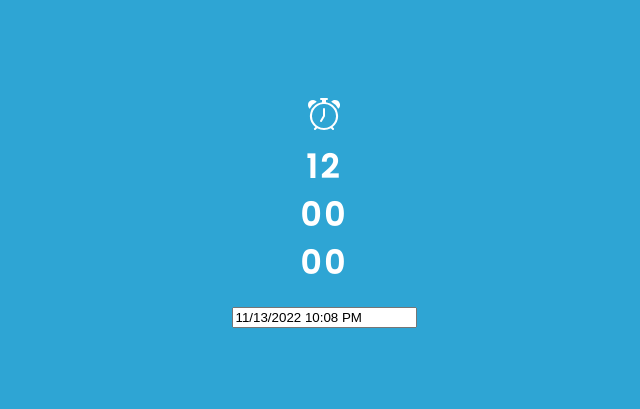
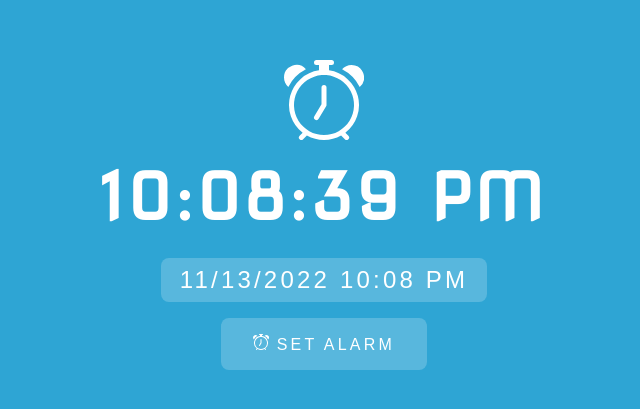
Before and after one commit to Ashik-Mahmud/alarm-app-v1, a React (Create React App) app: page / in a window 1280 px wide. Shown: the part 185-594 px from the top of the page, without its empty margins (316-956 px from the left). Built offline with nearby package versions, Linux system fonts and the light colour scheme.

Commit message:
done created Alarm Clock

```diff
--- a/package.json
+++ b/package.json
@@ -16,6 +16,7 @@
     "react-icons": "^4.6.0",
     "react-scripts": "5.0.1",
     "sass": "^1.56.1",
+    "sweetalert": "^2.1.2",
     "typescript": "^4.4.2",
     "web-vitals": "^2.1.0"
   },
--- /dev/null
+++ b/src/components/ModalOption.tsx
@@ -0,0 +1,65 @@
+import { useEffect, useState } from "react";
+import { BsAlarm } from "react-icons/bs";
+import swal from "sweetalert";
+type Props = {
+  time: string;
+  setIsAlarmStart: (value: boolean) => void;
+  setAlarmTime: (value: string) => void;
+  audioRef: any;
+};
+
+const ModalOption = ({
+  time,
+  setAlarmTime,
+  audioRef,
+  setIsAlarmStart,
+}: Props) => {
+  const [snoozeCount, setSnoozeCount] = useState(0);
+  /* handle off alarm */
+  const handleAlarmOff = () => {
+    (audioRef as any).current.pause();
+    setIsAlarmStart(false);
+    localStorage.removeItem("alarmTime");
+    localStorage.removeItem("snoozeCount");
+  };
+
+  /* handle snooze for 5 mins */
+  const handleSnoozeFor5Mins = () => {
+    const snoozeCount = JSON.parse(localStorage.getItem("snoozeCount") || "0");
+    const snoozeTime = new Date().getTime() + 30000;
+    localStorage.setItem("alarmTime", JSON.stringify(snoozeTime));
+    localStorage.setItem("snoozeCount", JSON.stringify(snoozeCount + 1));
+    setSnoozeCount(snoozeCount + 1);
+    setAlarmTime(new Date(snoozeTime).toLocaleTimeString());
+    (audioRef as any).current.pause();
+    setIsAlarmStart(false);
+    const snooze = JSON.parse(localStorage.getItem("snoozeCount") || "0");
+    if (snooze >= 5) {
+      swal("Snooze limit reached!", "please turn off alarm ", "error");
+      localStorage.removeItem("alarmTime");
+      localStorage.removeItem("snoozeCount");
+      setSnoozeCount(0);
+    }
+  };
+
+  useEffect(() => {}, []);
+
+  return (
+    <div className="modal-wrapper">
+      <div className="modal-content">
+        <div className="modal-body">
+          <div className="modal-icon">
+            <BsAlarm />
+          </div>
+          <div className="alarm-time">{time || "00:00:00"}</div>
+          <div className="btn-groups">
+            <button onClick={handleSnoozeFor5Mins}>Snooze</button>
+            <button onClick={handleAlarmOff}>Off</button>
+          </div>
+        </div>
+      </div>
+    </div>
+  );
+};
+
+export default ModalOption;
--- a/src/components/Watch.tsx
+++ b/src/components/Watch.tsx
@@ -1,31 +1,152 @@
-import { useState } from "react";
+import { useEffect, useRef, useState } from "react";
 import DatePicker from "react-datepicker";
+import "react-datepicker/dist/react-datepicker.css";
 import { BsAlarm } from "react-icons/bs";
+import swal from "sweetalert";
+import ModalOption from "./ModalOption";
+
 type Props = {};
 
 const Watch = (props: Props) => {
   const [startDate, setStartDate] = useState(new Date());
+
+  const [time, setTime] = useState<any>();
+
+  const [alarmTime, setAlarmTime] = useState<any>();
+  const [currentTime, setCurrentTime] = useState<any>();
+  const [isAlarmStart, setIsAlarmStart] = useState(false);
+  const [alarmTimeInString, setAlarmTimeInString] = useState<any>();
+
+  /* audio ref */
+  const audioRef = useRef(null);
+
+  /* handle set alarm */
+  const handleSetAlarm = () => {
+    const time = startDate.getTime();
+    if (time < currentTime) {
+      swal("Select Future date!", "please select future date ", "error");
+      return;
+    }
+    localStorage.setItem("alarmTime", JSON.stringify(time));
+    const getAlarmTime = localStorage.getItem("alarmTime");
+    const alarmTime = new Date(
+      JSON.parse(getAlarmTime || "")
+    ).toLocaleTimeString();
+    const alarmDate = new Date(JSON.parse(getAlarmTime || "")).toDateString();
+    setAlarmTime(alarmDate + " at " + alarmTime);
+    swal(
+      "Alarm set at " + startDate.toLocaleTimeString(),
+      " alarm successfully set ",
+      "success"
+    );
+  };
+
+  /* handle ring alarm */
+  useEffect(() => {
+    const alarmTime = JSON.parse(localStorage.getItem("alarmTime") || "0");
+    const interval = setInterval(() => {
+      const currentTime = new Date().getTime();
+      if (alarmTime && alarmTime <= currentTime) {
+        (audioRef as any).current.play();
+        setIsAlarmStart(alarmTime <= currentTime);
+      }
+    }, 1000);
+    return () => clearInterval(interval);
+  }, [alarmTime, time]);
+
+  useEffect(() => {
+    const nowDate = new Date().toDateString();
+    const nowTime = new Date().toTimeString();
+    const now = new Date(nowDate + " " + nowTime);
+
+    /* set current time */
+    setTime(now.toLocaleTimeString());
+    const interval = setInterval(() => {
+      const nowDate = new Date().toDateString();
+      const nowTime = new Date().toTimeString();
+      const now = new Date(nowDate + " " + nowTime);
+      setCurrentTime(now.getTime());
+
+      /* set current time */
+      setTime(now.toLocaleTimeString());
+    }, 1000);
+    return () => clearInterval(interval);
+  }, [startDate]);
+
+  useEffect(() => {
+    const getAlarmTimeInStorage = localStorage.getItem("alarmTime");
+    const getAlarmTime = JSON.parse(getAlarmTimeInStorage || "0");
+    const alarmTime = new Date(getAlarmTime).toLocaleTimeString();
+    const alarmDate = new Date(getAlarmTime || "").toDateString();
+    setAlarmTime(alarmDate + " at " + alarmTime);
+    setAlarmTimeInString(getAlarmTime);
+  }, [time]);
+
+  /* countdown */
+  const countdown = () => {
+    const alarmTime = new Date(JSON.parse(alarmTimeInString)) || new Date();
+    const now = new Date();
+    const diff = alarmTime.getTime() - now.getTime();
+    const days = Math.floor(diff / (1000 * 60 * 60 * 24));
+    const hours = Math.floor((diff % (1000 * 60 * 60 * 24)) / (1000 * 60 * 60)),
+      minutes = Math.floor((diff % (1000 * 60 * 60)) / (1000 * 60)),
+      seconds = Math.floor((diff % (1000 * 60)) / 1000);
+    return days + "d " + hours + "h " + minutes + "m " + seconds + "s ";
+  };
+
   return (
     <div className="watch-wrapper">
+      {isAlarmStart && (
+        <ModalOption
+          audioRef={audioRef}
+          time={alarmTime}
+          setAlarmTime={setAlarmTime}
+          setIsAlarmStart={setIsAlarmStart}
+        />
+      )}
+
       <div className="watch-container">
+        <audio id="audio" ref={audioRef} autoPlay loop>
+          <source
+            src={require("./../assets/alarm-sound-1.mp3")}
+            type="audio/mpeg"
+          />
+        </audio>
+
+        {alarmTimeInString > 0 && (
+          <div className="alarm-set-time">
+            <div className="alarm-set-time__title">Alarm will start at</div>
+            <div className="alarm-set-time__time "> {countdown()}</div>
+          </div>
+        )}
+
         {/* Design Alarm */}
         <div className="alarm">
           <div className="alarm-clock">
-            <BsAlarm />
+            <BsAlarm size={80} />
           </div>
           <div className="current-time">
-            <div className="current-time-hour">12</div>
-            <div className="current-time-minute">00</div>
-            <div className="current-time-second">00</div>
+            <h1>{time}</h1>
           </div>
-          <div className="alarm-text">
+          <div className="alarm-text poppins">
             <DatePicker
               selected={startDate}
               onChange={(date: any) => setStartDate(date)}
               timeInputLabel="Time:"
               dateFormat="MM/dd/yyyy h:mm aa"
               showTimeInput
+              withPortal
+              customInput={
+                <input
+                  className="alarm-text-input"
+                  placeholder="Set Alarm"
+                  type="text"
+                />
+              }
             />
+            <button onClick={handleSetAlarm} className="set-button">
+              <BsAlarm /> Set alarm
+            </button>
           </div>
         </div>
       </div>
--- a/src/styles/Style.scss
+++ b/src/styles/Style.scss
@@ -13,4 +13,164 @@
   text-transform: uppercase;
   letter-spacing: 0.2rem;
   animation: fade-in 1s ease-in-out;
+
+  .alarm-text-input {
+    margin-top: 1rem;
+    padding: 0.5rem;
+    font-size: 1.5rem;
+    font-weight: 500;
+    text-align: center;
+    text-transform: uppercase;
+    letter-spacing: 0.2rem;
+    border: none;
+    border-radius: 0.5rem;
+    background-color: rgba(255, 255, 255, 0.2);
+    color: #fff;
+    outline: none;
+    .alarm-text-input:focus {
+      background-color: rgba(255, 255, 255, 0.4);
+    }
+  }
+
+  .alarm-text-input::placeholder {
+    color: #fff;
+  }
+  .set-button {
+    padding: 1rem 2rem;
+    margin-top: 1rem;
+    font-size: 1rem;
+    font-weight: 500;
+    text-transform: uppercase;
+    letter-spacing: 0.2rem;
+    border: none;
+    border-radius: 0.5rem;
+    background-color: rgba(255, 255, 255, 0.2);
+    color: #fff;
+    outline: none;
+    cursor: pointer;
+    .set-button:hover {
+      background-color: rgba(255, 255, 255, 0.4);
+    }
+  }
+
+  .current-time {
+    margin-top: 0rem;
+    font-size: 1.5rem;
+    font-weight: 500;
+    text-transform: uppercase;
+    letter-spacing: 0.2rem;
+    font-family: "Nova Square", cursive;
+    h1 {
+      font-size: 4rem;
+      margin: 0.4rem 0rem;
+    }
+  }
 }
+
+.modal-wrapper {
+  position: fixed;
+  width: 100%;
+  height: 100%;
+  display: grid;
+  place-items: center;
+  background-color: rgba(0, 0, 0, 0.5);
+  z-index: 100;
+  .modal-content {
+    width: 30rem;
+    height: 20rem;
+    background-color: #fff;
+    border-radius: 0.5rem;
+    display: flex;
+    flex-direction: column;
+    align-items: center;
+    justify-content: center;
+
+    .modal-body {
+      position: relative;
+      color: #333;
+      display: flex;
+      flex-direction: column;
+      align-items: center;
+      justify-content: center;
+      .modal-icon {
+        font-size: 4rem;
+        animation: animate 0.5s infinite;
+
+        @keyframes animate {
+          0% {
+            transform: scale(1);
+          }
+          50% {
+            transform: scale(1.2);
+          }
+          100% {
+            transform: scale(1);
+          }
+        }
+      }
+
+      .alarm-time {
+        font-size: 2rem;
+        font-weight: 500;
+        text-transform: uppercase;
+        letter-spacing: 0.2rem;
+        margin: 0.5rem 0rem;
+        font-family: "Nova Square", cursive;
+      }
+
+      .btn-groups {
+        display: flex;
+        justify-content: center;
+        width: 100%;
+        gap: 2rem;
+        margin-top: 2rem;
+        button {
+          padding: 1rem 2rem;
+          font-size: 1rem;
+          font-weight: 500;
+          text-transform: uppercase;
+          letter-spacing: 0.2rem;
+          border: none;
+          border-radius: 0.5rem;
+          background-color: rgba(61, 153, 228, 0.507);
+          color: #333;
+          outline: none;
+          &:last-child {
+            background-color: rgba(255, 0, 0, 0.507);
+          }
+          cursor: pointer;
+          .btn:hover {
+            background-color: rgba(255, 255, 255, 0.4);
+          }
+        }
+      }
+    }
+  }
+}
+
+.alarm-set-time {
+  font-size: 1.5rem;
+  font-weight: 500;
+  text-transform: uppercase;
+  letter-spacing: 0.2rem;
+  font-family: "Nova Square", cursive;
+  position: absolute;
+  right: 5%;
+  top: 5%;
+  h1 {
+    font-size: 4rem;
+    margin: 0.4rem 0rem;
+  }
+  .alarm-set-time__time {
+    font-size: 2rem;
+    font-weight: 500;
+    text-transform: uppercase;
+    letter-spacing: 0.2rem;
+    font-family: "Nova Square", cursive;
+    background-color: rgba(255, 255, 255, 0.2);
+    color: #fff;
+    padding: 1rem;
+    border-radius: 0.5rem;
+    margin: 0.4rem 0rem;
+  }
+}
```
Also changed, not shown: 2 other files (tests, documents, lock files or other folders).
